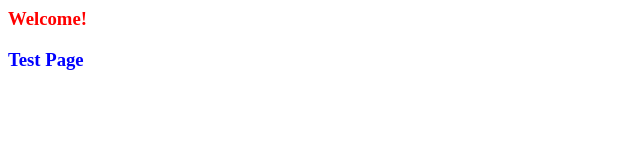
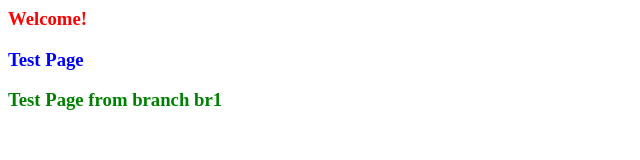
Before and after one commit to harika-devops/mydevops, a plain HTML site: page index.html in a window 1280 px wide. Shown: the whole page, without its empty margins (0-640 px from the left). Drawn offline with Linux system fonts and the light colour scheme.

Commit message:
commit br1 -1

```diff
--- a/index.html
+++ b/index.html
@@ -7,5 +7,6 @@
 
 <h3 style ="color:red">Welcome!</h3>
 <h3 style ="color:blue">Test Page</h3>
+<h3 style ="color:green">Test Page from branch br1</h3>
 </body>
 </html>
```
Also changed, not shown: web1.html (added, +1 -0 lines).
